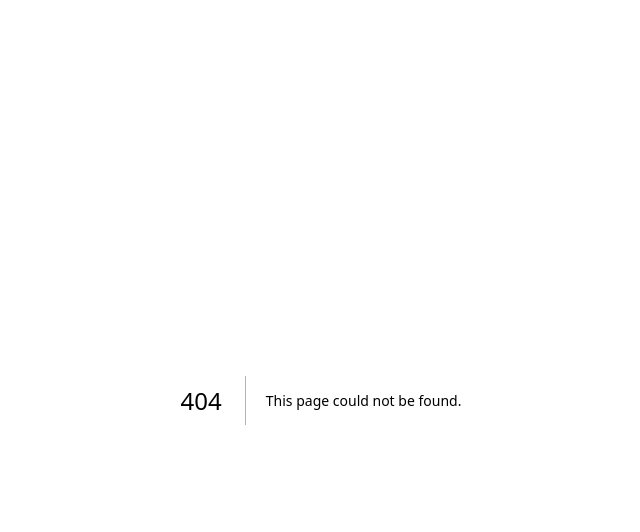
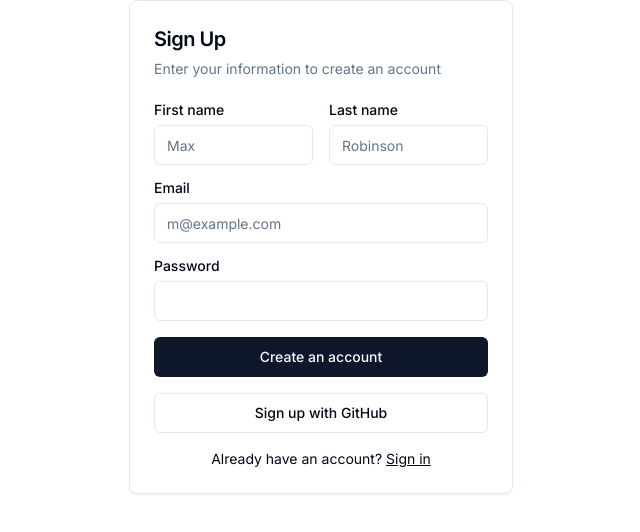
Before and after one commit to giuliocorradini/algobattlesui, a Next.js app: page /register in a window 1280 px wide. Before the commit this address had no page. Shown: the top 532 px of the page, without its empty margins (319-959 px from the left). Built offline with nearby package versions, Linux system fonts and the light colour scheme.

Commit message:
Login and register forms

```diff
--- /dev/null
+++ b/app/login/page.js
@@ -0,0 +1,37 @@
+import { Button } from "@/components/ui/button"
+import {
+  Card,
+  CardContent,
+  CardDescription,
+  CardFooter,
+  CardHeader,
+  CardTitle,
+} from "@/components/ui/card"
+import { Input } from "@/components/ui/input"
+import { Label } from "@/components/ui/label"
+
+export default function LoginForm() {
+  return (
+    <Card className="w-full max-w-sm">
+      <CardHeader>
+        <CardTitle className="text-2xl">Login</CardTitle>
+        <CardDescription>
+          Enter your email below to login to your account.
+        </CardDescription>
+      </CardHeader>
+      <CardContent className="grid gap-4">
+        <div className="grid gap-2">
+          <Label htmlFor="email">Email</Label>
+          <Input id="email" type="email" placeholder="m@example.com" required />
+        </div>
+        <div className="grid gap-2">
+          <Label htmlFor="password">Password</Label>
+          <Input id="password" type="password" required />
+        </div>
+      </CardContent>
+      <CardFooter>
+        <Button className="w-full">Sign in</Button>
+      </CardFooter>
+    </Card>
+  )
+}
--- /dev/null
+++ b/app/register/page.js
@@ -0,0 +1,64 @@
+import Link from "next/link"
+
+import { Button } from "@/components/ui/button"
+import {
+  Card,
+  CardContent,
+  CardDescription,
+  CardHeader,
+  CardTitle,
+} from "@/components/ui/card"
+import { Input } from "@/components/ui/input"
+import { Label } from "@/components/ui/label"
+
+export default function RegisterForm() {
+  return (
+    <Card className="mx-auto max-w-sm">
+      <CardHeader>
+        <CardTitle className="text-xl">Sign Up</CardTitle>
+        <CardDescription>
+          Enter your information to create an account
+        </CardDescription>
+      </CardHeader>
+      <CardContent>
+        <div className="grid gap-4">
+          <div className="grid grid-cols-2 gap-4">
+            <div className="grid gap-2">
+              <Label htmlFor="first-name">First name</Label>
+              <Input id="first-name" placeholder="Max" required />
+            </div>
+            <div className="grid gap-2">
+              <Label htmlFor="last-name">Last name</Label>
+              <Input id="last-name" placeholder="Robinson" required />
+            </div>
+          </div>
+          <div className="grid gap-2">
+            <Label htmlFor="email">Email</Label>
+            <Input
+              id="email"
+              type="email"
+              placeholder="m@example.com"
+              required
+            />
+          </div>
+          <div className="grid gap-2">
+            <Label htmlFor="password">Password</Label>
+            <Input id="password" type="password" />
+          </div>
+          <Button type="submit" className="w-full">
+            Create an account
+          </Button>
+          <Button variant="outline" className="w-full">
+            Sign up with GitHub
+          </Button>
+        </div>
+        <div className="mt-4 text-center text-sm">
+          Already have an account?{" "}
+          <Link href="#" className="underline">
+            Sign in
+          </Link>
+        </div>
+      </CardContent>
+    </Card>
+  )
+}
--- /dev/null
+++ b/components/ui/label.jsx
@@ -0,0 +1,18 @@
+"use client"
+
+import * as React from "react"
+import * as LabelPrimitive from "@radix-ui/react-label"
+import { cva } from "class-variance-authority";
+
+import { cn } from "@/lib/utils"
+
+const labelVariants = cva(
+  "text-sm font-medium leading-none peer-disabled:cursor-not-allowed peer-disabled:opacity-70"
+)
+
+const Label = React.forwardRef(({ className, ...props }, ref) => (
+  <LabelPrimitive.Root ref={ref} className={cn(labelVariants(), className)} {...props} />
+))
+Label.displayName = LabelPrimitive.Root.displayName
+
+export { Label }
--- a/package.json
+++ b/package.json
@@ -11,6 +11,7 @@
   "dependencies": {
     "@radix-ui/react-dialog": "^1.1.1",
     "@radix-ui/react-dropdown-menu": "^2.1.1",
+    "@radix-ui/react-label": "^2.1.0",
     "@radix-ui/react-slot": "^1.1.0",
     "class-variance-authority": "^0.7.0",
     "clsx": "^2.1.1",
```
Also changed, not shown: 1 other file (tests, documents, lock files or other folders).
